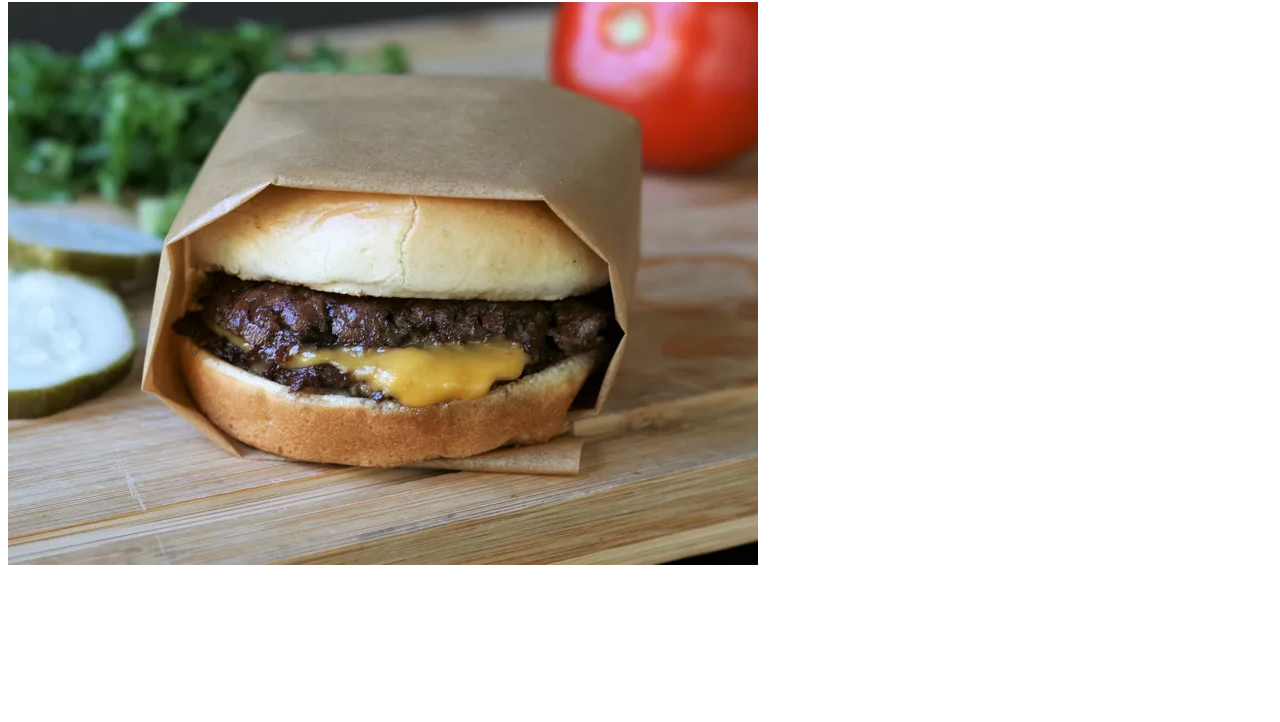
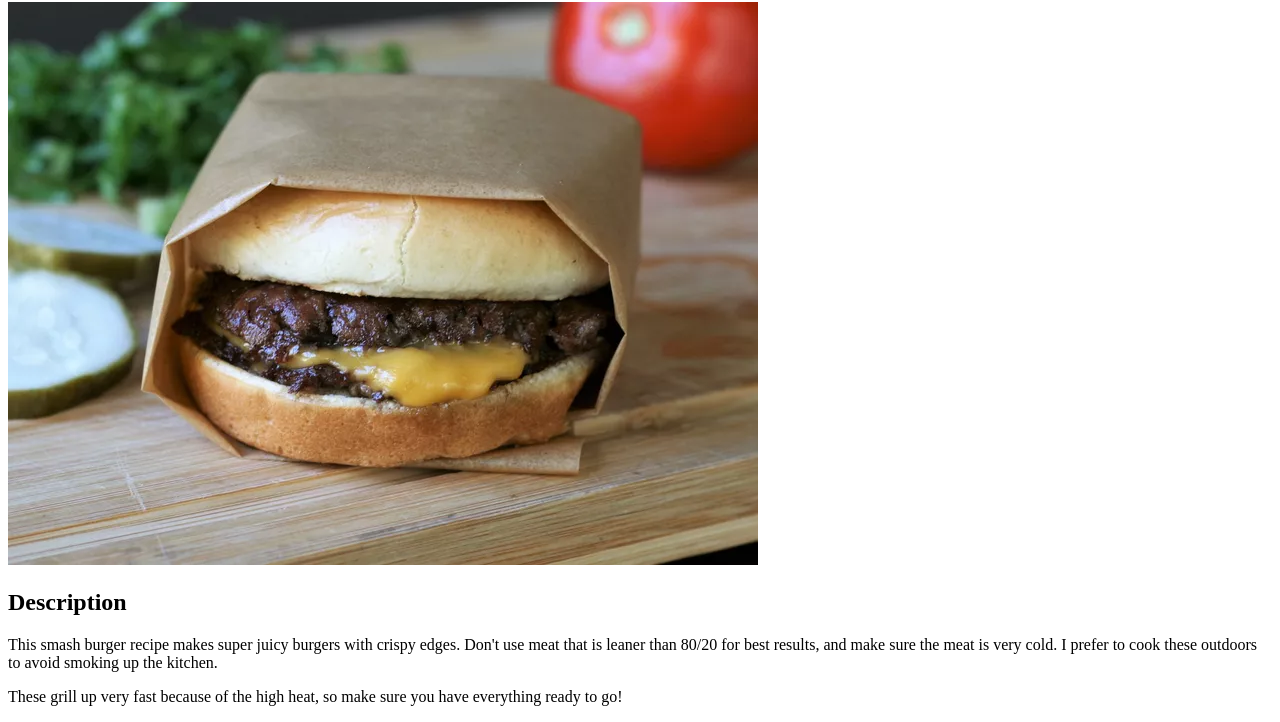
Before and after one commit to cruzyii/odin-recipes, a plain HTML site: page recipes/burger.html in a window 1280 px wide. Shown: the part 78-800 px from the top of the page. Drawn offline with Linux system fonts and the light colour scheme.

Commit message:
Add recipe description to burger.html

```diff
--- a/recipes/burger.html
+++ b/recipes/burger.html
@@ -8,6 +8,8 @@
         <h1>Smash Burgers</h1>
 
         <img src="../images/Smash-Burgers-2000-b7d0c27b259a40df8a94f75a7675b4df.webp" alt="Image of the fiinished burger">
+        <h2>Description</h2>
+        <p>This smash burger recipe makes super juicy burgers with crispy edges. Don't use meat that is leaner than 80/20 for best results, and make sure the meat is very cold. I prefer to cook these outdoors to avoid smoking up the kitchen.<p></p> These grill up very fast because of the high heat, so make sure you have everything ready to go!</p>
 
     </body>
 </html>
```
